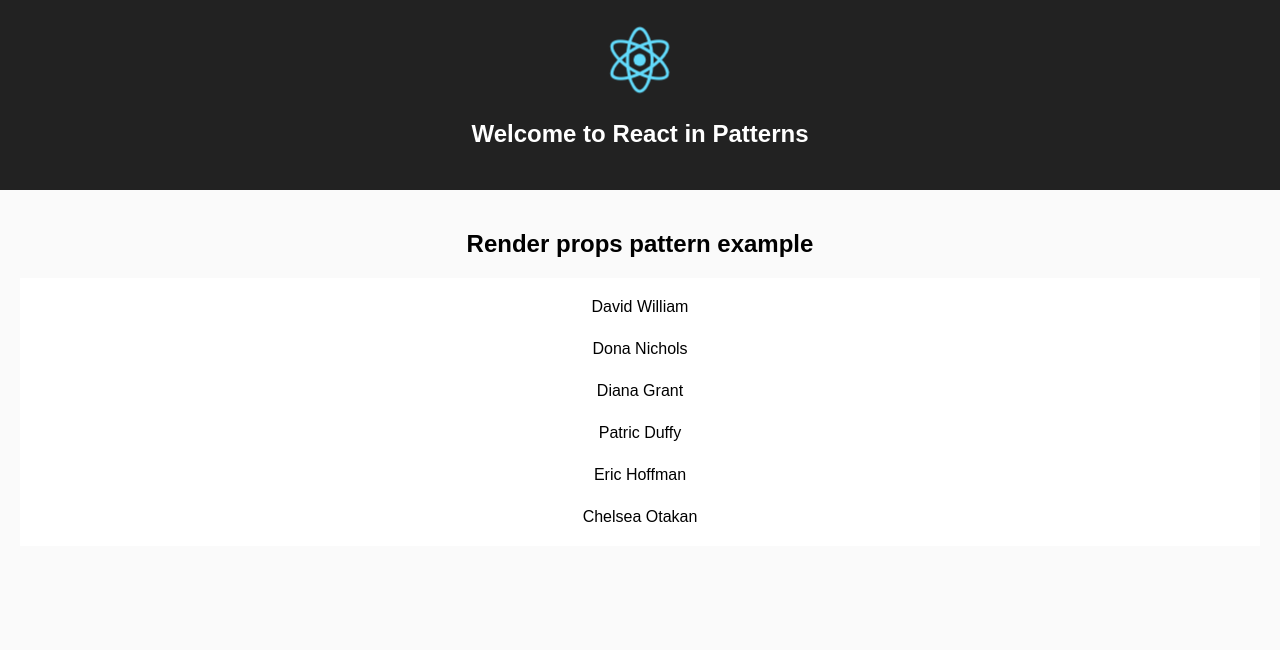
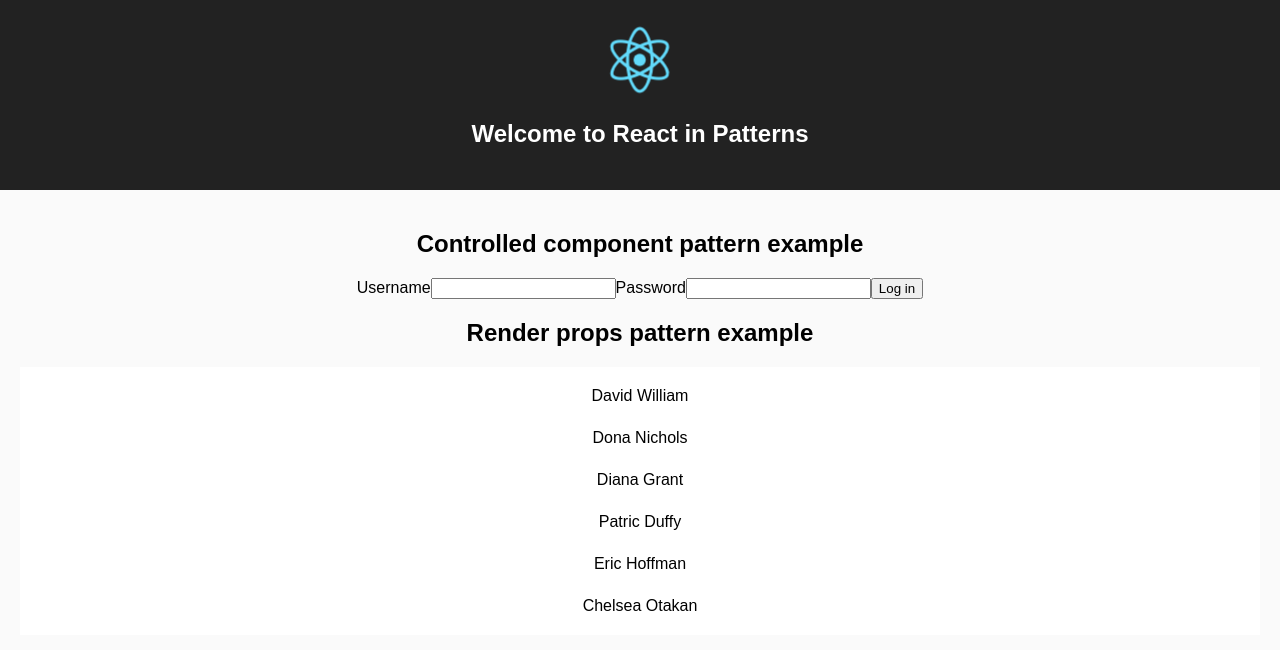
Before and after one commit to paulinamasiak/react-in-patterns, a React (Create React App) app: page / in a window 1280 px wide. Shown: the top 650 px of the page. Built offline with nearby package versions, Linux system fonts and the light colour scheme.

Commit message:
Simple controlled form inputs

```diff
--- a/src/App.js
+++ b/src/App.js
@@ -1,5 +1,6 @@
 import React, { Component } from 'react';
-import RenderPropsPattern from './render-props-pattern';
+import ControlledComponent from './controlled-component';
+import RenderProps from './render-props';
 import logo from './logo.svg';
 import './App.css';
 
@@ -12,7 +13,8 @@ class App extends Component {
           <h1 className="app__title">Welcome to React in Patterns</h1>
         </header>
         <main className="app__main">
-          <RenderPropsPattern />
+          <ControlledComponent />
+          <RenderProps />
         </main>
       </div>
     );
--- /dev/null
+++ b/src/controlled-component/components/LoginForm.js
@@ -0,0 +1,58 @@
+import React, { Component } from 'react';
+import { noop } from 'lodash';
+
+class LoginForm extends Component {
+  constructor(props) {
+    super(props);
+
+    this.state = {
+      username: '',
+      password: '',
+    };
+
+    this.handleInputChange = this.handleInputChange.bind(this);
+    this.handleSubmit = this.handleSubmit.bind(this);
+  }
+
+  handleInputChange({ target }) {
+    const { name, value } = target;
+
+    this.setState({
+      [name]: value,
+    });
+  }
+
+  handleSubmit(event) {
+    event.preventDefault();
+
+    console(`${this.state.username} form submited!`);
+  }
+
+  render() {
+    return (
+      <form onSubmit={this.handleSubmit}>
+        <label>
+          Username
+          <input
+            type="text"
+            name="username"
+            value={this.state.username}
+            onChange={this.handleInputChange}
+          />
+        </label>
+        <label>
+          Password
+          <input
+            type="password"
+            name="password"
+            value={this.state.password}
+            onChange={this.handleInputChange}
+          />
+        </label>
+        <button>Log in</button>
+      </form>
+    );
+  }
+}
+
+export default LoginForm;
--- /dev/null
+++ b/src/controlled-component/index.js
@@ -0,0 +1,14 @@
+import React from 'react';
+import LoginForm from './components/LoginForm';
+
+// "Controlled component" is an input from element whose value is controlled
+// by React on subsequent user input
+
+const ControlledComponent = () => (
+  <section>
+    <h1>Controlled component pattern example</h1>
+    <LoginForm />
+  </section>
+);
+
+export default ControlledComponent;
--- a/src/render-props-pattern/index.js
+++ b/src/render-props/index.js
@@ -1,6 +1,6 @@
 import React from 'react';
-import List from './List';
-import data from './data.json';
+import List from './components/List';
+import contacts from './data/contacts.json';
 
 // Render prop is a function prop that a component uses to know what to render.
 // In this case a render prop is itemRenderer prop.
@@ -14,7 +14,7 @@ const itemRederer = ({ id, name }) => (
 const RenderPropsPattern = () => (
   <section>
     <h1>Render props pattern example</h1>
-    <List items={data} itemRenderer={itemRederer} />
+    <List items={contacts} itemRenderer={itemRederer} />
   </section>
 );
 
```
Also changed, not shown: src/render-props/components/List.js (renamed from src/render-props-pattern/List.js), src/render-props/data/contacts.json (renamed from src/render-props-pattern/data.json).
